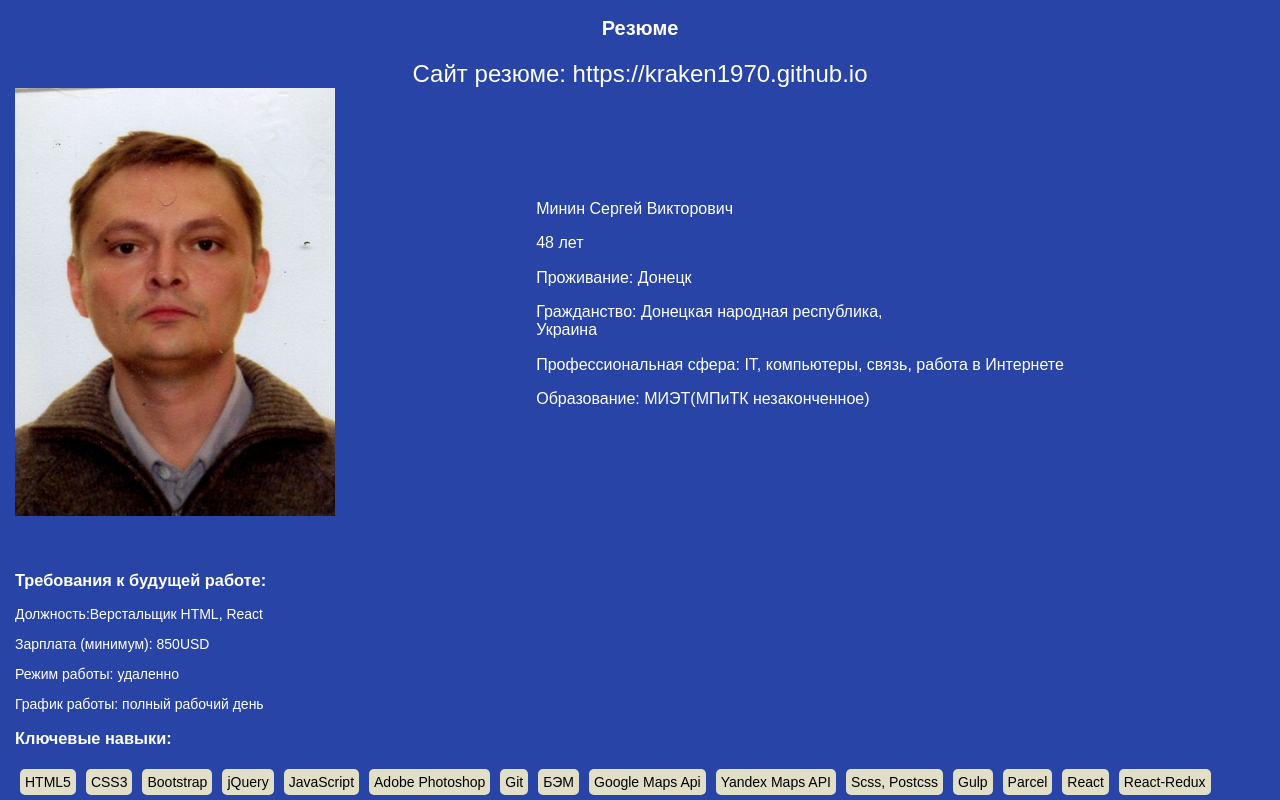
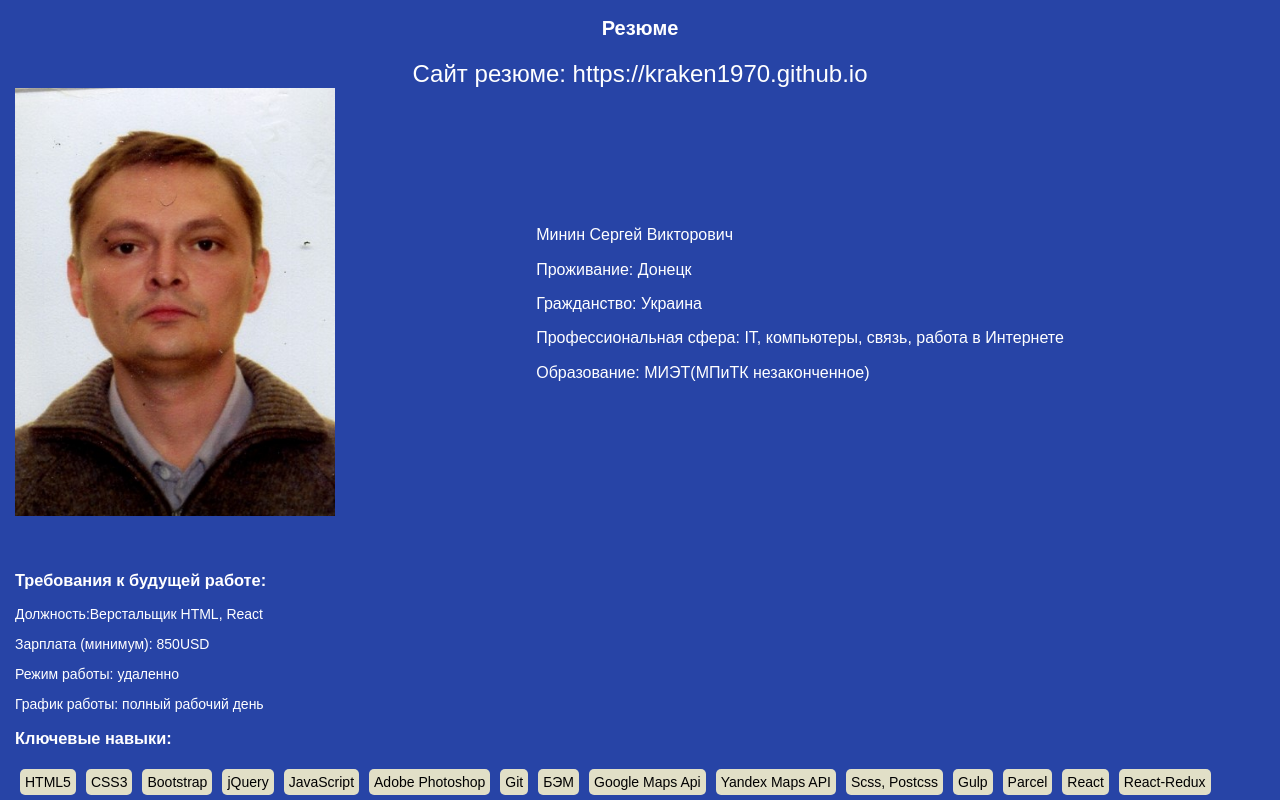
Before and after one commit to kraken1970/Resume-react, a React app: page / in a window 1280 px wide. Shown: the top 800 px of the page. Built offline with nearby package versions, Linux system fonts and the light colour scheme.

Commit message:
changed header

```diff
--- a/src/components/Header.jsx
+++ b/src/components/Header.jsx
@@ -9,12 +9,8 @@ const Header = () => {
       </div>
       <div className="header-txt">
         <p>Минин Сергей Викторович</p>
-        <p>48 лет</p>
         <p>Проживание: Донецк</p>
-        <p>
-          Гражданство: Донецкая народная республика, <br />
-          Украина
-        </p>
+        <p>Гражданство: Украина</p>
         <p>Профессиональная сфера: IT, компьютеры, связь, работа в Интернете</p>
         <p>Образование: МИЭТ(МПиТК незаконченное)</p>
       </div>
```
